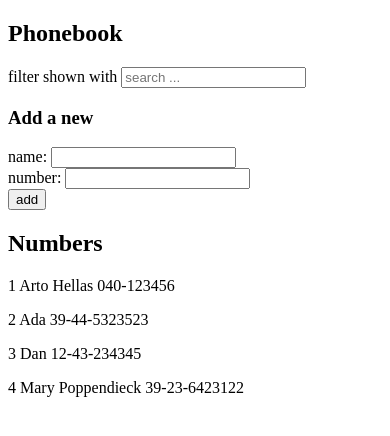
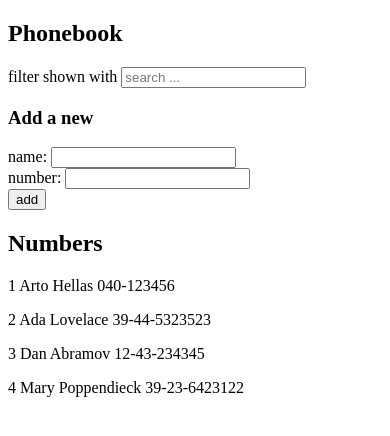
Before and after one commit to deehood/helsinki-fullstack, a React (Create React App) app in the folder part2/phonebook/: page / in a window 390 px wide. Shown: the top 436 px of the page. Built offline with nearby package versions, Linux system fonts and the light colour scheme; data requests are answered from the project's data file.

Commit message:
2.11: The Phonebook Step6

```diff
--- /dev/null
+++ b/part2/phonebook/db.json
@@ -0,0 +1,24 @@
+{
+  "persons": [
+    {
+      "name": "Arto Hellas",
+      "number": "040-123456",
+      "id": 1
+    },
+    {
+      "name": "Ada Lovelace",
+      "number": "39-44-5323523",
+      "id": 2
+    },
+    {
+      "name": "Dan Abramov",
+      "number": "12-43-234345",
+      "id": 3
+    },
+    {
+      "name": "Mary Poppendieck",
+      "number": "39-23-6423122",
+      "id": 4
+    }
+  ]
+}
--- a/part2/phonebook/src/App.js
+++ b/part2/phonebook/src/App.js
@@ -1,4 +1,5 @@
-import { useState } from "react";
+import { useState, useEffect } from "react";
+import axios, { Axios } from "axios";
 
 const Filter = ({ filter, handleFilter }) => {
   return (
@@ -59,16 +60,16 @@
 };
 
 const App = () => {
-  const [persons, setPersons] = useState([
-    {
-      name: "Arto Hellas",
-      number: "040-123456",
-      id: 1,
-    },
-    { name: "Ada", number: "39-44-5323523", id: 2 },
-    { name: "Dan", number: "12-43-234345", id: 3 },
-    { name: "Mary Poppendieck", number: "39-23-6423122", id: 4 },
-  ]);
+  useEffect(() => {
+    const promise = axios
+      .get("http://localhost:3001/persons")
+      .then((response) => {
+        console.log(response);
+        setPersons(response.data);
+      });
+  }, []);
+
+  const [persons, setPersons] = useState([]);
   const [newName, setNewName] = useState("");
   const [newNumber, setNewNumber] = useState("");
   const [filter, setFilter] = useState("");
```
Also changed, not shown: part2/phonebook/package.json (+6 -1 lines), 1 other file (tests, documents, lock files or other folders).
